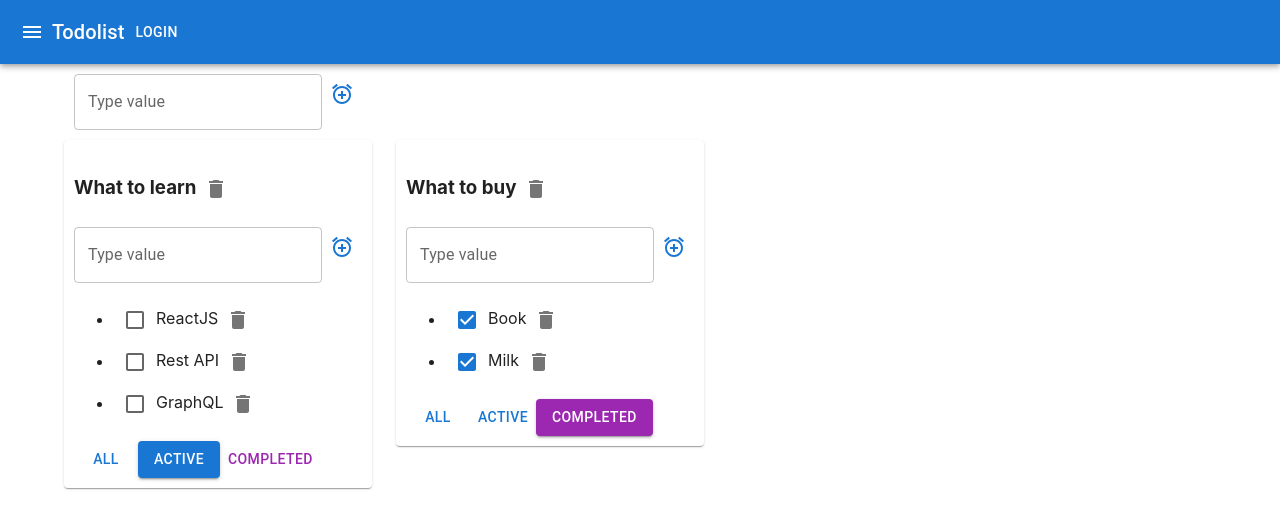
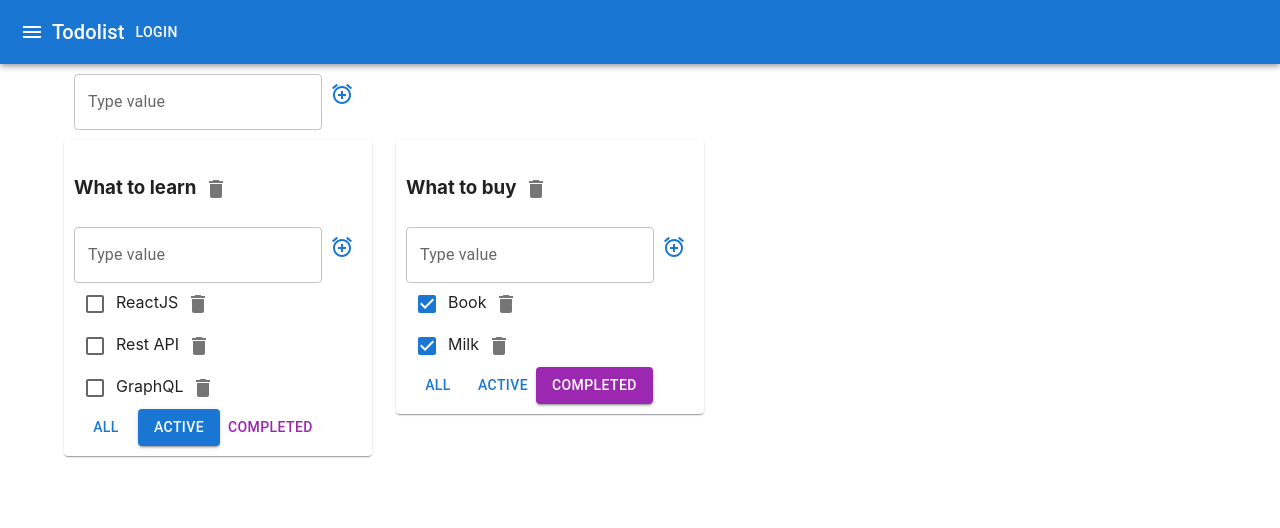
Before and after one commit to Anton-Martynenko/2Todo, a React (Create React App) app: page / in a window 1280 px wide. Shown: the top 528 px of the page. Built offline with nearby package versions, Linux system fonts and the light colour scheme.

Commit message:
ul - div

```diff
--- a/src/Todolist.tsx
+++ b/src/Todolist.tsx
@@ -80,7 +80,7 @@ export function Todolist(props: PropsType) {
                 </IconButton>
             </h3>
             <AddItemForm addItem={addTask}/>
-            <ul>
+            <div>
                 {
                     props.tasks.map(t => {
                             const removeTaskHandler = () => {
@@ -94,7 +94,7 @@ export function Todolist(props: PropsType) {
                                 props.changeTaskTitle(t.id, newValue, props.id)
                             }
                             return (
-                                <li key={t.id} className={t.isDone ? 'is-Done' : ''}>
+                                <div key={t.id} className={t.isDone ? 'is-Done' : ''}>
                                     {/*<input type="checkbox"*/}
                                     {/*       onChange={onChangeHandler}*/}
                                     {/*       checked={t.isDone}*/}
@@ -109,12 +109,12 @@ export function Todolist(props: PropsType) {
                                         <Delete/>
                                     </IconButton>
                                     {/*<Button name={'x'} callBack={() => removeTaskHandler(t.id)}/>*/}
-                                </li>
+                                </div>
                             )
                         }
                     )
                 }
-            </ul>
+            </div>
             <div>
                 <Button variant={props.filter === 'all' ? 'contained' : 'text'}
                     // className={props.filter === 'all' ? 'active-filter' : ''}
```
